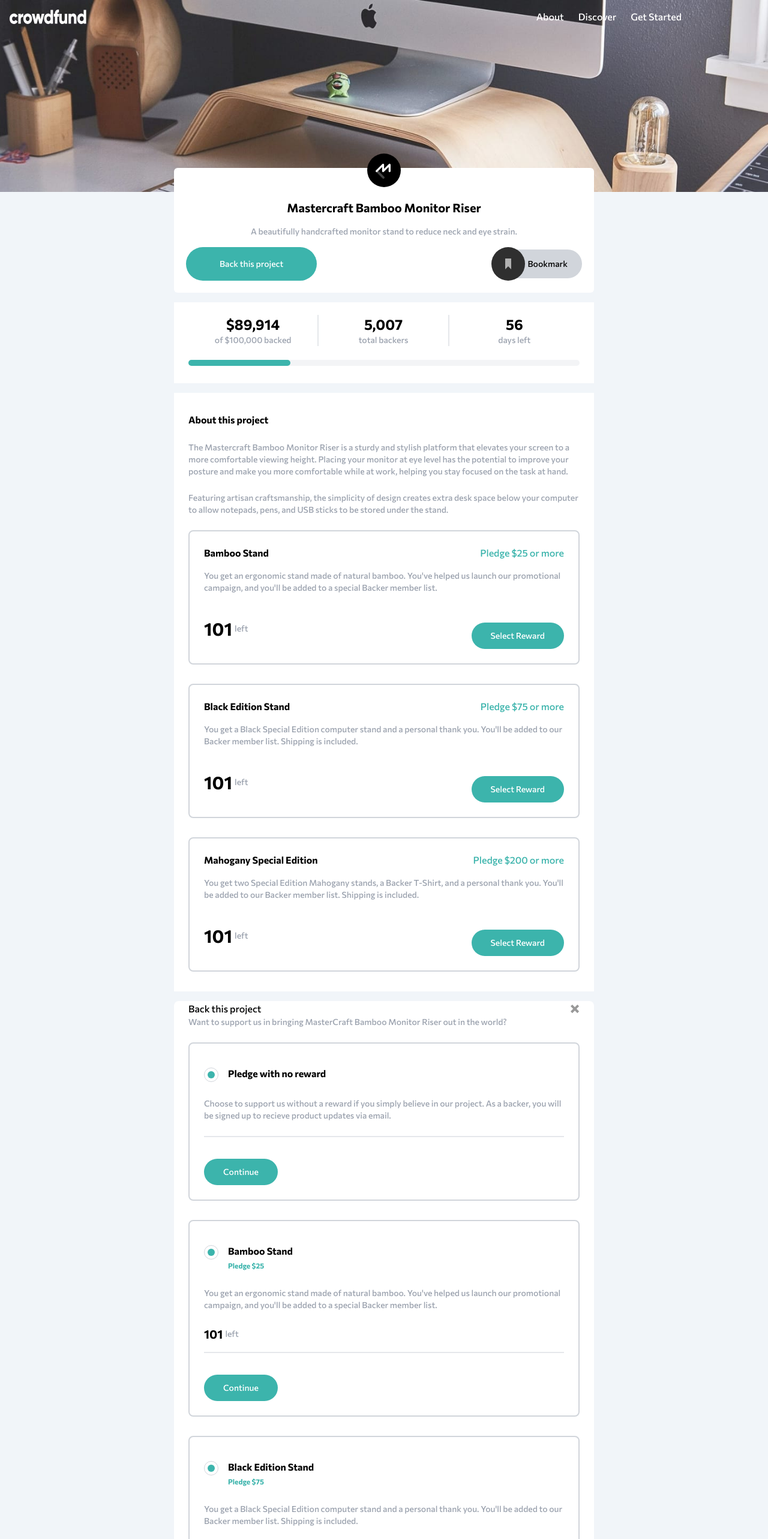
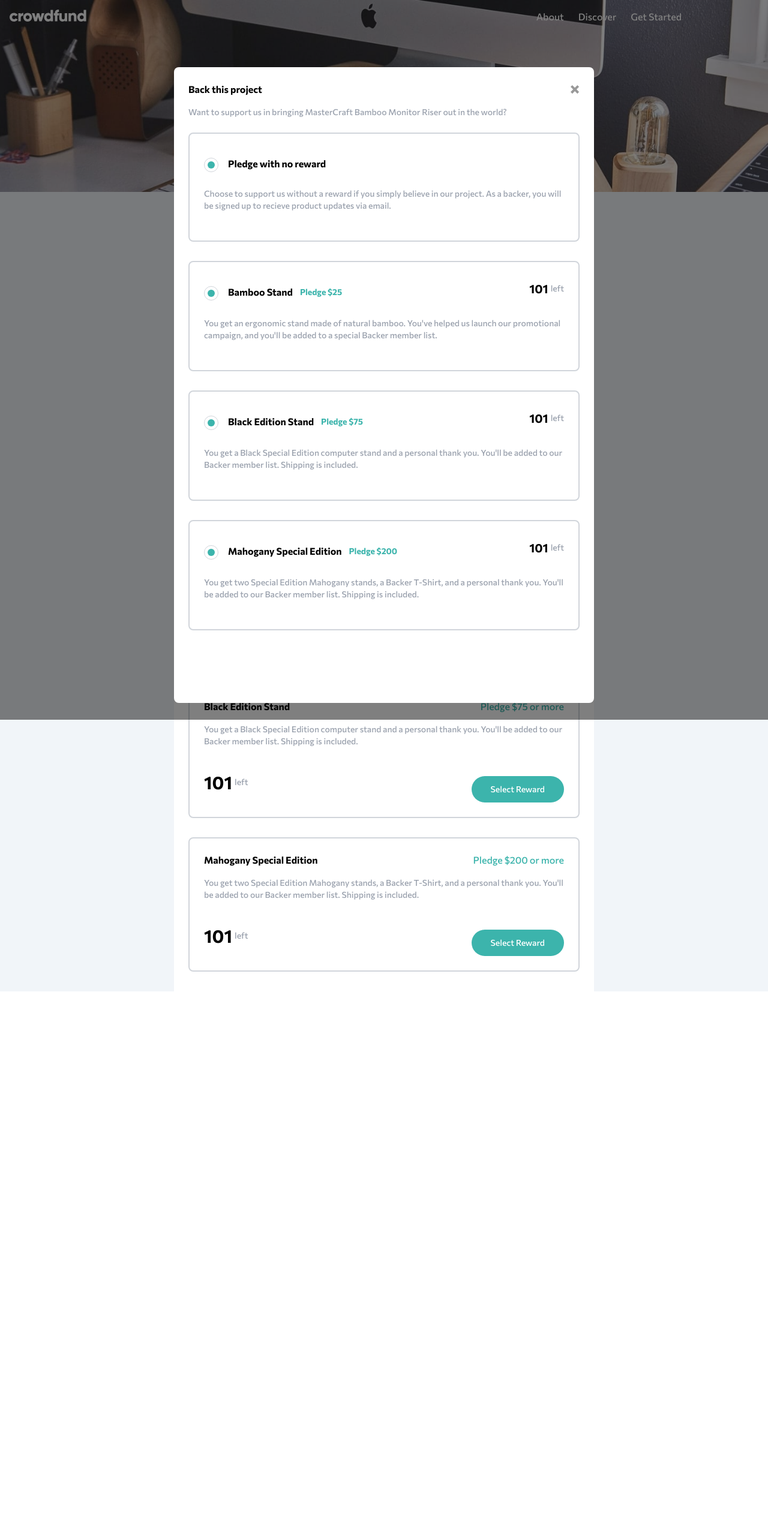
Before and after one commit to Darksied95/Crowding-produt-page, a React (Create React App) app: page / in a window 1280 px wide. Shown: the top 2566 px of the page at 60% size. After the commit the page ends 1653 px from the top, so only its background shows below. Built offline with nearby package versions, Linux system fonts and the light colour scheme.

Commit message:
fixed css problems

```diff
--- a/src/components/Modals/MainModal/Card.jsx
+++ b/src/components/Modals/MainModal/Card.jsx
@@ -2,27 +2,35 @@
 
 const Card = ({ heading, article, price }) => {
   return (
-    <label className="border-2 border-gray-300  rounded-lg p-6 mb-8 block checked:border-moderate-cyan">
+    <label className="border-2 border-gray-300  rounded-lg p-6 mb-8 block checked:border-moderate-cyan disabled">
       <div className="mb-7 relative">
         <span className="absolute top-4 inline-flex justify-center items-center w-6 h-6 rounded-full border border-gray-300">
           <span className="inline-block w-3 h-3 bg-moderate-cyan rounded-full " />
         </span>
-        <h2 className="inline-block font-bold ml-10 mt-3.5">{heading}</h2>
-        {price && (
-          <h3 className="text-moderate-cyan font-bold text-xs my-1 ml-10">
-            Pledge ${price}
-          </h3>
-        )}
+        <header className=" md:flex">
+          <h2 className="inline-block font-bold ml-10 mt-3.5">{heading}</h2>
+          {price && (
+            <h3 className="text-moderate-cyan font-bold text-sm my-1 ml-10 md:mt-4 md:ml-3">
+              Pledge ${price}
+            </h3>
+          )}
+          {price && (
+            <div className="hidden md:flex items-center gap-1 ml-auto">
+              <h4 className="font-bold text-xl">101</h4>
+              <span className="text-gray-400 text-sm font-medium">left</span>
+            </div>
+          )}
+        </header>
       </div>
       <p className="text-gray-400 text-sm font-medium mb-6">{article}</p>
       {price && (
-        <div className="flex items-center gap-1">
+        <div className="flex items-center gap-1 md:hidden">
           <h3 className="font-bold text-xl">101</h3>
           <span className="text-gray-400 text-sm font-medium">left</span>
         </div>
       )}
-      <div className="border-t-2 mt-4 pt-3">
-        <button className="bg-moderate-cyan px-8 py-3 mt-6 rounded-[2em] text-white text-sm">
+      <div className="border-t-2 mt-4 -mx-6 pt-3 hidden">
+        <button className="bg-moderate-cyan px-8 py-3 mt-6 rounded-[2em] text-white text-sm  md:block md:ml-auto md:mr-6">
           Continue
         </button>
       </div>
--- a/src/components/Modals/MainModal/MainModal.jsx
+++ b/src/components/Modals/MainModal/MainModal.jsx
@@ -4,10 +4,13 @@
 
 const MainModal = () => {
   return (
-    <div className="bg-white w-[90vw]  max-w-[700px] mx-auto mt-4 px-6 py-px rounded-lg">
-      <header className="flex justify-between items-center">
-        <h1>Back this project</h1>
+    <div className=" absolute top-0 left-0 right-0 bottom-0 bg-[rgb(0,0,0,0.5)] h-[460vh] md:h-[150vh]">
+      <div className="bg-white w-[90vw]  max-w-[700px] mx-auto mt-4 px-6 py-px rounded-lg absolute top-24 left-2/4 -translate-x-1/2 md:h-[1060px] z-20">
+        <header className="flex justify-between items-center mt-6 mb-4">
+          <h1 className="font-bold ">Back this project</h1>
+          <a href="/">
             <img src={closeIcon} alt="Close modal icon" />
+          </a>
         </header>
         <p className="text-gray-400 text-sm font-medium mb-6">
           Want to support us in bringing MasterCraft Bamboo Monitor Riser out in
@@ -15,6 +18,7 @@
         </p>
         <Cards />
       </div>
+    </div>
   );
 };
 
--- a/src/components/header/Header.jsx
+++ b/src/components/header/Header.jsx
@@ -7,11 +7,19 @@
     <header className="bg-[url('/public/images/image-hero-mobile.jpg')] h-80 bg-cover sm:bg-[url('/public/images/image-hero-desktop.jpg')]">
       <HeaderModal />
       <div className="flex justify-between p-4">
-        <img src={heroImage} alt="computer" />
+        <a href="/">
+          <img src={heroImage} alt="computer" />
+        </a>
         <ul className="text-white hidden sm:flex gap-6 mr-32">
-          <li>About</li>
-          <li>Discover</li>
-          <li>Get Started</li>
+          <li>
+            <a href="/">About</a>
+          </li>
+          <li>
+            <a href="/">Discover</a>
+          </li>
+          <li>
+            <a href="/">Get Started</a>
+          </li>
         </ul>
         <img src={hamburger} alt="hamburger icon" className="sm:hidden" />
         <img src={closeIcon} alt="close icon" className="hidden" />
--- a/src/components/main/Card.jsx
+++ b/src/components/main/Card.jsx
@@ -4,7 +4,9 @@
   return (
     <div className="border-2 border-gray-300  rounded-lg p-6 mb-8">
       <div className="sm:flex justify-between">
-        <h1 className="font-bold mb-1">{heading}</h1>
+        <h1 className="font-bold mb-1 hover:text-moderate-cyan">
+          <a href="/">{heading}</a>
+        </h1>
         <h2 className="text-moderate-cyan font-meduim mb-4">
           {`Pledge $${price} or more`}
         </h2>
@@ -15,7 +17,7 @@
           <h3 className="font-bold text-3xl">101</h3>
           <span className="text-gray-400 text-sm font-medium">left</span>
         </div>
-        <button className="bg-moderate-cyan px-8 py-3 mt-6 rounded-[2em] text-white text-sm">
+        <button className="bg-moderate-cyan px-8 py-3 mt-6 rounded-[2em] text-white text-sm hover:bg-dark-cyan">
           Select Reward
         </button>
       </div>
--- a/src/components/main/Main.jsx
+++ b/src/components/main/Main.jsx
@@ -20,7 +20,7 @@
             strain.
           </p>
           <div className="flex mt-4 justify-between">
-            <button className="bg-moderate-cyan px-14 py-1 rounded-[2em] text-white text-sm">
+            <button className="bg-moderate-cyan px-14 py-1 rounded-[2em] text-white text-sm hover:bg-dark-cyan">
               Back this project
             </button>
 
```
Lines whose indentation alone changed are shown as unchanged.
